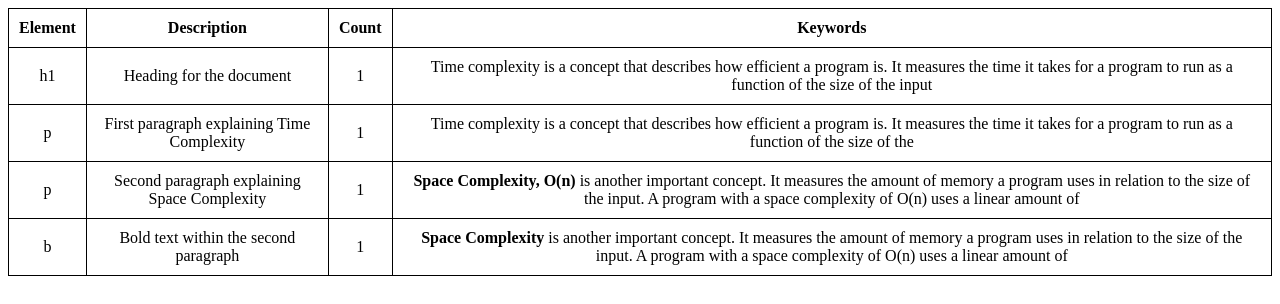
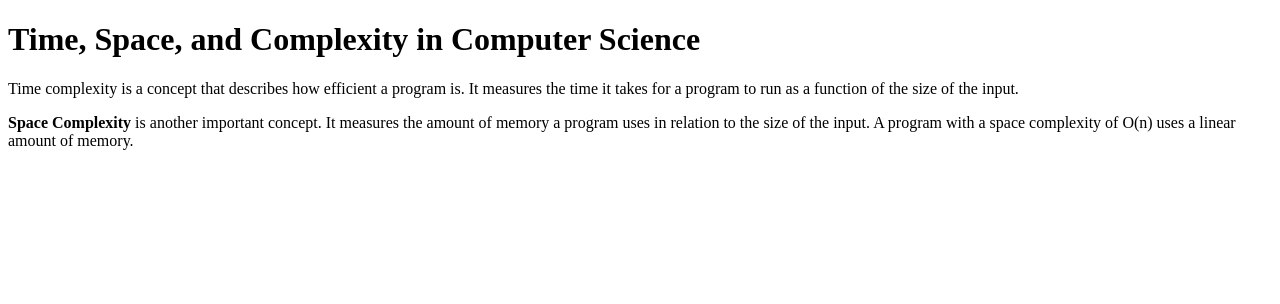
Before and after one commit to acciojob/time-and-space-complexity-himanshu946, a website: page main.html in a window 1280 px wide. Drawn offline with Linux system fonts and the light colour scheme.

Commit message:
created a submission

```diff
--- a/main.html
+++ b/main.html
@@ -3,76 +3,18 @@
 <head>
     <meta charset="UTF-8">
     <meta name="viewport" content="width=device-width, initial-scale=1.0">
-    <link rel="stylesheet" href="styles.css">
-    <style>
-        table {
-            width: 100%;
-            text-align: center;
-        }
-        table, th, td {
-            border: 1px solid black;
-            border-collapse: collapse;
-        }
-        th, td {
-            padding: 10px;
-        }
-    </style>
-    <title>Time and Space Complexity</title>
+  <body>
+	  <!DOCTYPE html>
+<html>
+<head>
+    <title>Understanding Complexity</title>
 </head>
 <body>
-
-    <table>
-        <thead>
-            <tr>
-                <th>Element</th>
-                <th>Description</th>
-                <th>Count</th>
-                <th>Keywords</th>
-            </tr>
-        </thead>
-        <tbody>
-            <tr>
-                <td>h1</td>
-                <td>Heading for the document</td>
-                <td>1</td>
-                <td>Time complexity is a concept that describes
-					how efficient a program is. It measures the time
-					it takes for a program to run
-					as a function of the size of the input</td>
-            </tr>
-            <tr>
-                <td>p</td>
-                <td>First paragraph explaining Time Complexity</td>
-                <td>1</td>
-                <td>Time complexity is a concept that describes
-					how efficient a program is. It measures the time
-					it takes for a program to run
-					as a function of the size of the </td>
-            </tr>
-            <tr>
-                <td>p</td>
-                <td>Second paragraph explaining Space Complexity</td>
-                <td>1</td>
-                <td><b>Space Complexity, O(n)</b>
-				is another important concept. It measures
-					the amount of memory a program uses in relation
-					to the size of the input. A program with a
-					space complexity of O(n) uses a linear amount of </td>
-            </tr>
-            <tr>
-                <td>b</td>
-                <td>Bold text within the second paragraph</td>
-                <td>1</td>
-                <td><b>Space Complexity</b>
-				is another important concept.
-					It measures the amount of memory a program
-					uses in relation to the size of the input.
-					A program with a space complexity of O(n)
-					uses a linear amount of </td>
-            </tr>
-        </tbody>
-    </table>
-
+    <h1>Time, Space, and Complexity in Computer Science</h1>
+    <p>Time complexity is a concept that describes how efficient a program is. It measures the time it takes for a program to run as a function of the size of the input.</p>
+    <p><b>Space Complexity</b> is another important concept. It measures the amount of memory a program uses in relation to the size of the input. A program with a space complexity of O(n) uses a linear amount of memory.</p>
+</body>
+</html>
     <script type="text/javascript" src="./script.js"></script>
 </body>
 </html>
```
